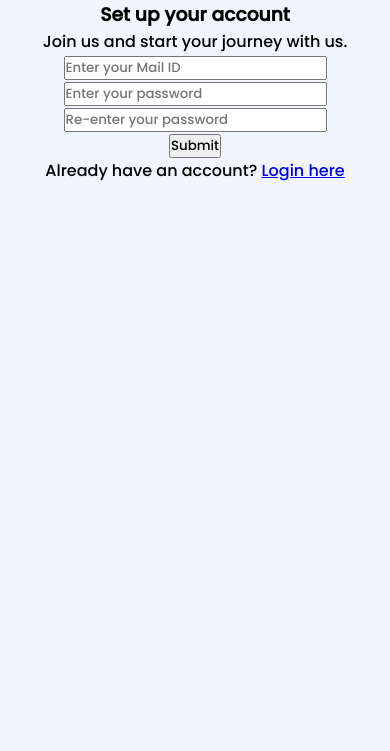
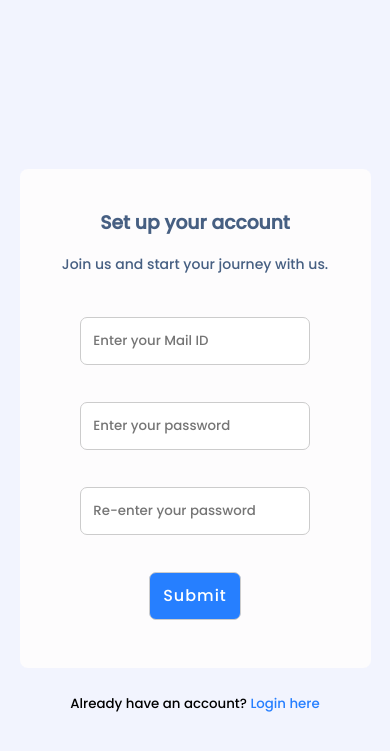
Before and after one commit to m0nishkumar/Bitsih, a PHP site: page /register.php in a window 390 px wide. Shown: the top 751 px of the page. Run offline with PHP 8.4, Linux system fonts and the light colour scheme.

Commit message:
css updated

```diff
--- a/css/style-login.css
+++ b/css/style-login.css
@@ -10,7 +10,7 @@
 @media screen and (min-width: 640px) {
     .wrapper_login {
         width: 30vw;
-        height: 55vh;
+        height: fit-content;
         border-radius: 8px;
         padding: 3vw;
         color: #465f82;
@@ -28,11 +28,12 @@
     }
     .wrapper_signup {
         width: 35vw;
-        height: 58vh;
+        height: fit-content;
         border-radius: 8px;
         padding: 3vw;
         color: #465f82;
         background-color: #fdfcfd;
+        margin-top: 10vh;
     }
     .wrapper_signup h3 {
         margin-bottom: 2vh;
@@ -77,15 +78,8 @@
     .login_forms {
         margin-top: 2vh;
     }
-    .login_forms img {
-        margin-bottom: 3vh;
-        margin-top: 10vh;
-    }
     .signup_forms {
         margin-top: 10vh;
-    }
-    .signup_forms img {
-        margin-bottom: 3vh;
     }
     .form-group input {
         height: 6vh;
@@ -106,4 +100,97 @@
     }
 }
 
-@media screen and (max-width: 640px) {}
+@media screen and (max-width: 640px) {
+    .wrapper_login {
+        width: 90vw;
+        height: fit-content;
+        border-radius: 8px;
+        padding: 3vw;
+        color: #465f82;
+        background-color: #fdfcfd;
+        margin-top: 20vh;
+        padding-top: 12%;
+    }
+    .wrapper_login h3 {
+        margin-bottom: 10%;
+    }
+    .wrapper_login p {
+        margin-bottom: 7%;
+        font-size: small;
+        margin-left: 10%;
+        margin-right: 10%;
+    }
+    .wrapper_signup {
+        width: 90vw;
+        height: fit-content;
+        border-radius: 8px;
+        padding: 3vw;
+        color: #465f82;
+        background-color: #fdfcfd;
+        margin-top: 20vh;
+        padding-top: 10%;
+    }
+    .wrapper_signup h3 {
+        margin-bottom: 2vh;
+    }
+    .wrapper_signup p {
+        margin-bottom: 5vh;
+        font-size: 14px;
+    }
+    .link a {
+        text-decoration: none;
+        color: #267fff;
+    }
+    .link {
+        text-decoration: none;
+        margin-top: 3vh;
+        font-size: smaller;
+    }
+    .login_btn {
+        width: 40%;
+        height: 48px;
+        background-color: #267fff;
+        font-size: 20px;
+        color: #fff;
+        letter-spacing: 1px;
+        font-weight: 600;
+        padding: 2%;
+        font-weight: 200;
+        font-size: medium;
+    }
+    .login_btn:hover {
+        cursor: pointer;
+        background-color: #1777ff;
+    }
+    input {
+        width: 100%;
+        height: 10%;
+        margin-bottom: 20px;
+        padding: 12px;
+        border: 1px solid #ccc;
+        border-radius: 7px;
+    }
+    .login_forms {
+        margin-top: 2vh;
+    }
+    .signup_forms {
+        margin-top: 10vh;
+    }
+    .form-group input {
+        height: 6vh;
+    }
+    .form-group_signup input {
+        height: 5.7vh;
+    }
+    .form-group {
+        width: 65%;
+        padding-bottom: 2vh;
+    }
+    .form-group_signup {
+        width: 70%;
+        padding-bottom: 2vh;
+    }
+    .form-group_signup option {
+        color: gray;
+    }
+}
```
Also changed, not shown: db1.php (added, +21 -0 lines).
